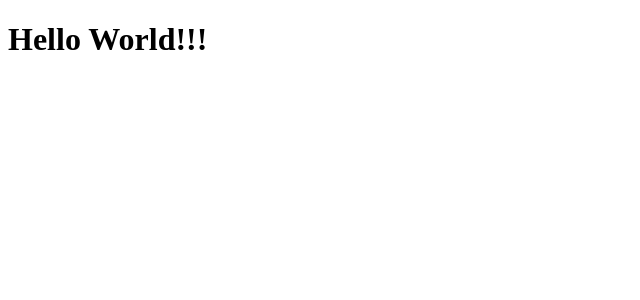
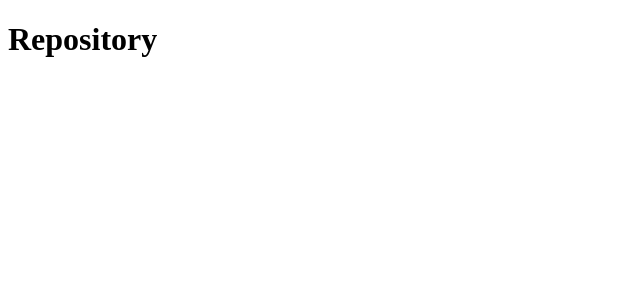
Before and after one commit to joseaugustoss/GoStack13, a React (Create React App) app in the folder nivel03/05-primeiro-projeto-react/: page /Repository in a window 1280 px wide. Shown: the top 300 px of the page, without its empty margins (0-640 px from the left). Built offline with nearby package versions, Linux system fonts and the light colour scheme.

Commit message:
feat: create routes

```diff
--- a/nivel03/05-primeiro-projeto-react/package.json
+++ b/nivel03/05-primeiro-projeto-react/package.json
@@ -12,6 +12,7 @@
     "@types/react-dom": "^16.9.8",
     "react": "^17.0.1",
     "react-dom": "^17.0.1",
+    "react-router-dom": "^5.2.0",
     "react-scripts": "4.0.1",
     "typescript": "^4.0.3",
     "web-vitals": "^0.2.4"
@@ -39,5 +40,8 @@
       "last 1 firefox version",
       "last 1 safari version"
     ]
+  },
+  "devDependencies": {
+    "@types/react-router-dom": "^5.1.7"
   }
 }
--- a/nivel03/05-primeiro-projeto-react/src/App.tsx
+++ b/nivel03/05-primeiro-projeto-react/src/App.tsx
@@ -1,7 +1,12 @@
 import React from "react";
+import { BrowserRouter } from "react-router-dom";
 
-function App() {
-    return <h1>Hello World!!!</h1>;
-}
+import Routes from "./routes";
+
+const App: React.FC = () => (
+    <BrowserRouter>
+        <Routes />
+    </BrowserRouter>
+);
 
 export default App;
--- /dev/null
+++ b/nivel03/05-primeiro-projeto-react/src/pages/Dashboard/index.tsx
@@ -0,0 +1,8 @@
+import React from 'react'
+
+const Dashboard: React.FC = () => {
+
+  return <h1>Dashboard</h1>
+}
+
+export default Dashboard
--- /dev/null
+++ b/nivel03/05-primeiro-projeto-react/src/pages/Repository/index.tsx
@@ -0,0 +1,7 @@
+import React from "react";
+
+const Repository: React.FC = () => {
+    return <h1>Repository</h1>;
+};
+
+export default Repository;
--- /dev/null
+++ b/nivel03/05-primeiro-projeto-react/src/routes/index.tsx
@@ -0,0 +1,14 @@
+import React from "react";
+import { Switch, Route } from "react-router-dom";
+
+import Dashboard from "../pages/Dashboard";
+import Repository from "../pages/Repository";
+
+const Routes: React.FC = () => (
+    <Switch>
+        <Route path="/" exact component={Dashboard} />
+        <Route path="/Repository" component={Repository} />
+    </Switch>
+);
+
+export default Routes;
```
Also changed, not shown: 2 other files (tests, documents, lock files or other folders).
